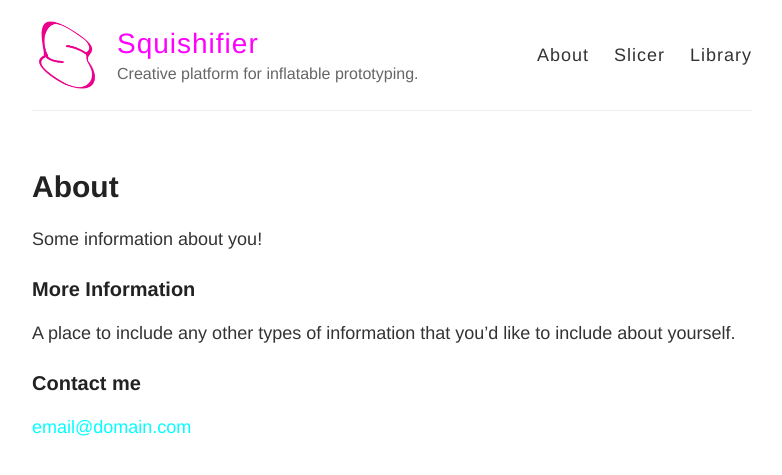
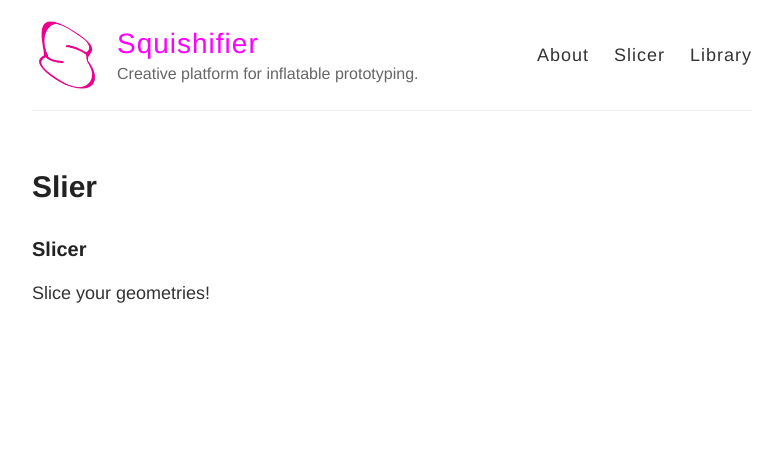
Before and after one commit to squishifier/squishifier.github.io, a Jekyll site: the page built from slicer.md, in a window 1280 px wide. Shown: the top 475 px of the page, without its empty margins (248-1030 px from the left). Built offline with Jekyll 4.4.1, drawn with Linux system fonts in a browser that asks for light colours.

Commit message:
Update slicer.md

```diff
--- a/slicer.md
+++ b/slicer.md
@@ -1,15 +1,9 @@
 ---
 layout: page
-title: About
-permalink: /about/
+title: Slier
+permalink: /slicer/
 ---
 
-Some information about you!
+### Slicer
 
-### More Information
-
-A place to include any other types of information that you'd like to include about yourself.
-
-### Contact me
-
-[email@domain.com](mailto:email@domain.com)
+Slice your geometries!
```
